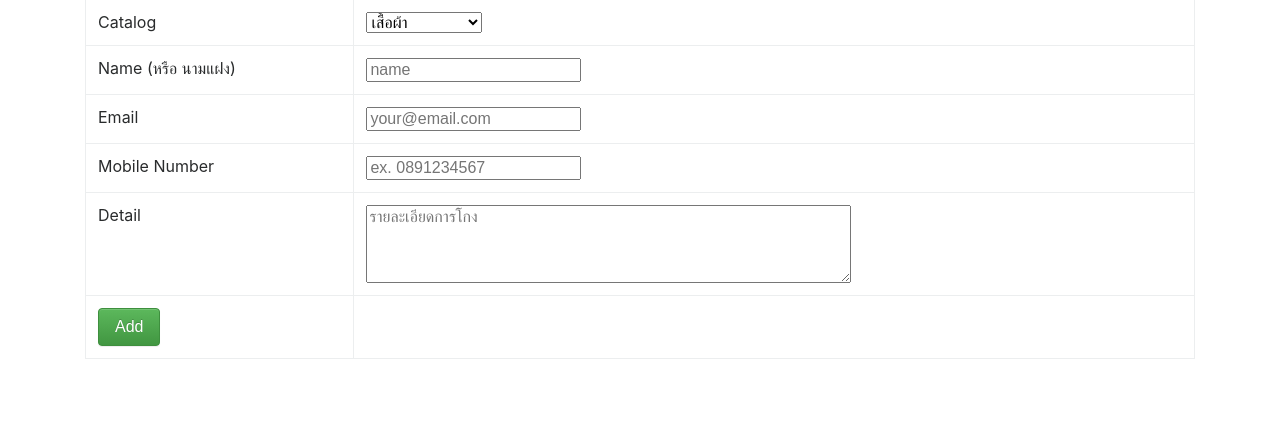
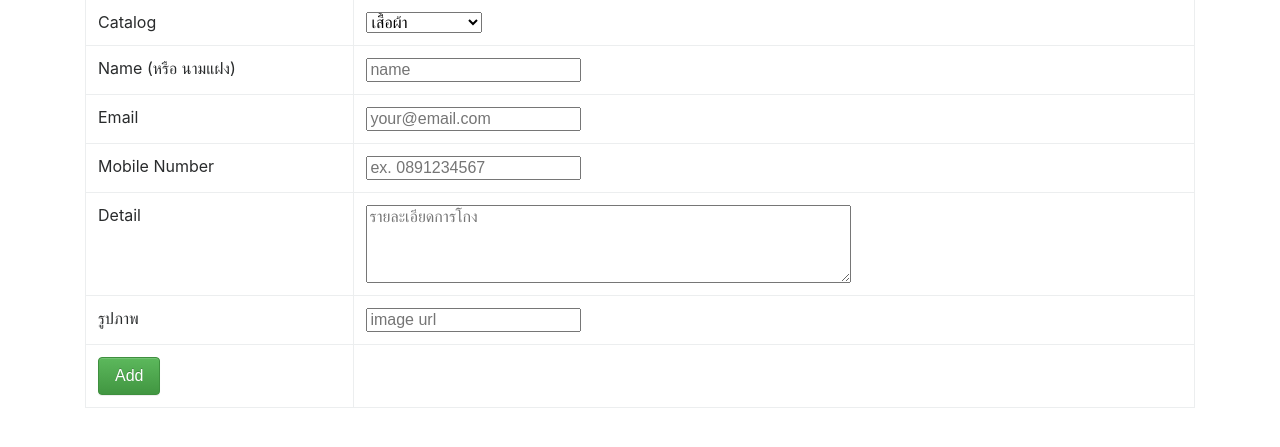
Before and after one commit to sovernut/scammerlist, a Django app: page /add_p in a window 1280 px wide. Shown: the part 109-556 px from the top of the page. Run offline with Django 3.2, Linux system fonts and the light colour scheme; data comes from the database, SQL or seed files in the repository; both versions use the stored data as it was after the commit; some libraries are stand-ins or nearby versions.

Commit message:
change main page style

```diff
--- a/scammerlist/templates/scammerlist/add.html
+++ b/scammerlist/templates/scammerlist/add.html
@@ -43,6 +43,10 @@
           <td><textarea rows="4" cols="50" type="text" id="detail" name="detail" placeholder="รายละเอียดการโกง" required="required"></textarea></td>
         </tr>
         <tr>
+          <td>รูปภาพ</td>
+          <td><input type="text" id="picture" name="picture" placeholder="image url" ></td>
+        </tr>
+        <tr>
             <td><input type="submit" class="btn btn-success" id="add_btn" value="Add"></td>
         </tr>
       </tbody>
--- a/scammerlist/templates/scammerlist/detail_sub.html
+++ b/scammerlist/templates/scammerlist/detail_sub.html
@@ -18,6 +18,8 @@
     <div class="card-block">
         <a href="{% url 'listname' person.catalog.id %}"><h4 class="card-title">from catalog : {{ person.catalog }}</h4></a>
         <p class="card-text">
+          <img src="{{ person.picture_url }}" width="100px" height="100
+          px"><br>
           Name : {{ person.name }}<br>
           Email : {{ person.email }}<br>
           MobileNumber : {{ person.mobile_number }}<br>
@@ -31,6 +33,9 @@
            {% else %}
            <p style="color:red">This person has been reported :  <b>{{ person.report_set.count }}</b> timed.</p>
            {% endif %}
+           {% if person.report_set.count > 5 %}
+           <br><p>บุคคลนี้อาจจะไม่ได้โกง เนื่องมีการ report ทั้งหมด : {{ person.report_set.count }} ครั้ง</p>
+           {% endif %}
       </div>
     </div>
 
--- a/scammerlist/views.py
+++ b/scammerlist/views.py
@@ -72,6 +72,7 @@ def addperson(request):
             email=request.POST['email'],
             mobile_number=request.POST['mobile'],
             detail=request.POST['detail'],
+            picture_url=request.POST['picture'],
             )
         catalog.save()
         print("OK")
```
Also changed, not shown: scammerlist/templates/scammerlist/index.html (+6 -4 lines), db.sqlite3, scammerlist/migrations/0007_auto_20170509_1221.py (added).
